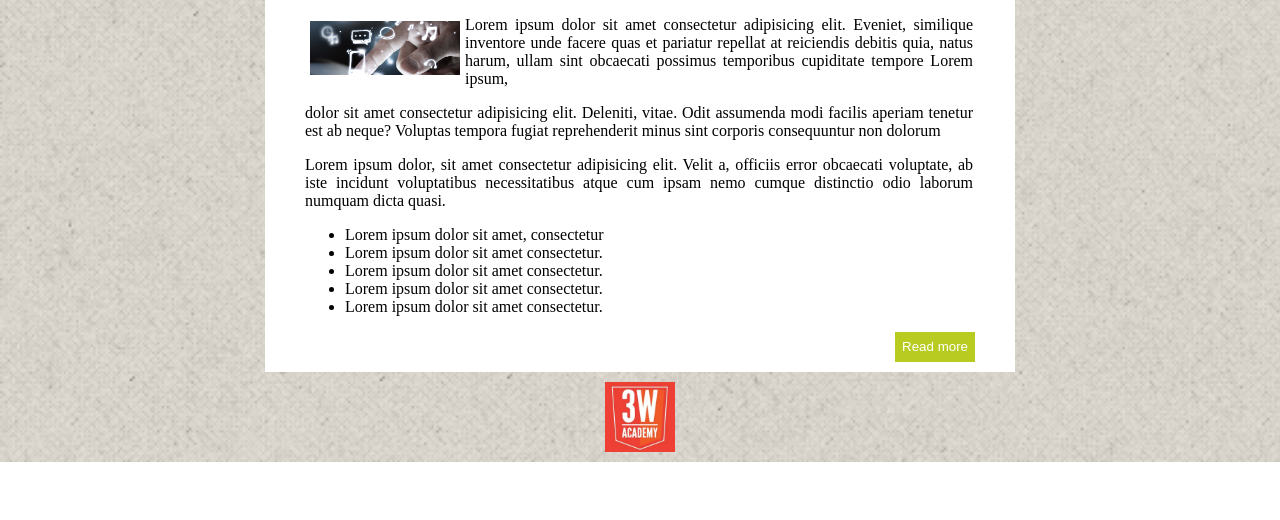
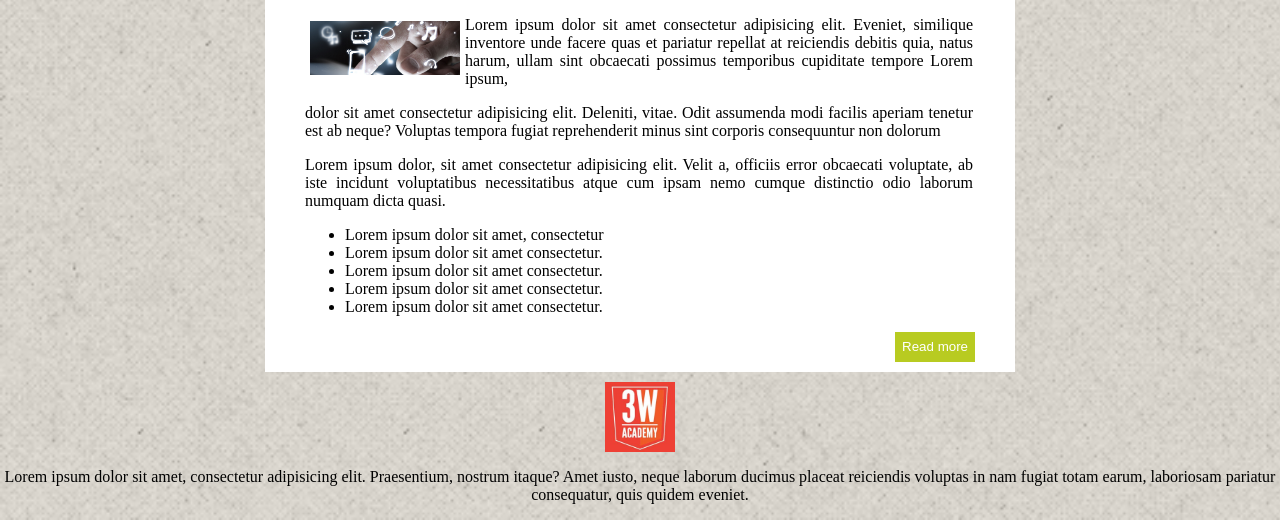
Before and after one commit to SaraIBNABBAD/green_maquette, a plain HTML site: page index.html in a window 1280 px wide. Shown: the part 457-977 px from the top of the page. Before the commit the page ends 919 px from the top, so only its background shows below. Drawn offline with Linux system fonts and the light colour scheme.

Commit message:
add paragraph

```diff
--- a/css/styl.css
+++ b/css/styl.css
@@ -70,3 +70,6 @@ i{
     font-size: 25px;
     margin-right: 3px;
 }
+footer>p{
+    text-align: center;
+}
--- a/index.html
+++ b/index.html
@@ -54,5 +54,6 @@
     </main>
 </div>
 </body>
-<footer><img src="img/3WACADEMY.jpg" alt="3w"></footer>
+<footer><img src="img/3WACADEMY.jpg" alt="3w">
+<p>Lorem ipsum dolor sit amet, consectetur adipisicing elit. Praesentium, nostrum itaque? Amet iusto, neque laborum ducimus placeat reiciendis voluptas in nam fugiat totam earum, laboriosam pariatur consequatur, quis quidem eveniet.</p></footer>
 </html>
```
